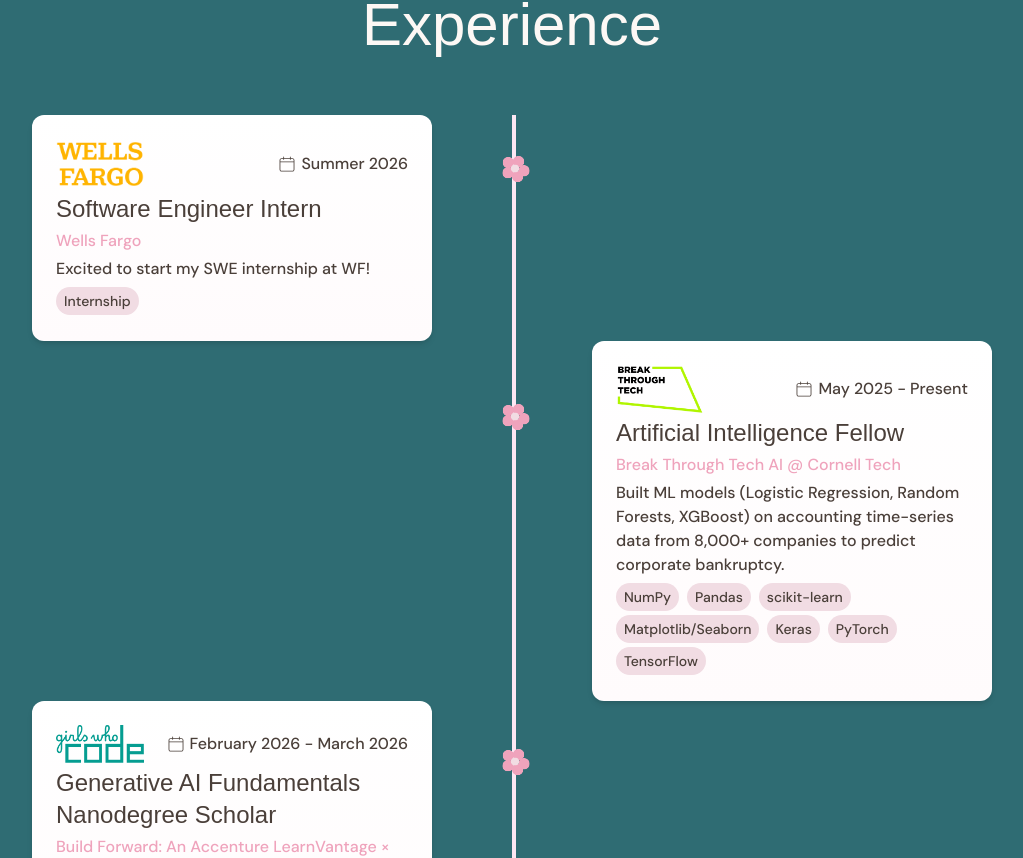
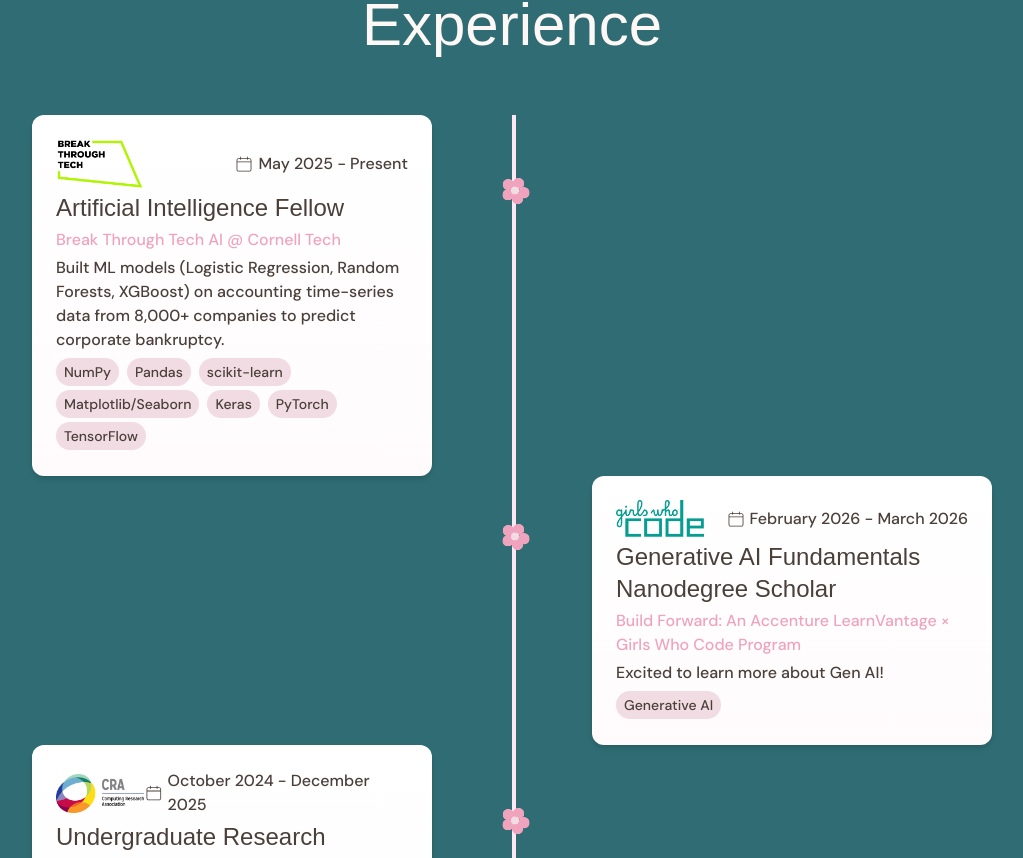
Before and after one commit to kellyma626/kelly-site, a Next.js app: page / in a window 1280 px wide. Shown: the part 978-1836 px from the top of the page, without its empty margins (128-1151 px from the left). Built offline with nearby package versions, Linux system fonts and the light colour scheme; a web font is replaced by a local one.

Commit message:
remove exp

```diff
--- a/data/Experience.ts
+++ b/data/Experience.ts
@@ -1,12 +1,4 @@
 export const exp = [
-  {
-    img: "/wf-logo9.png",
-    date: "Summer 2026",
-    role: "Software Engineer Intern",
-    company: "Wells Fargo",
-    description: "Excited to start my SWE internship at WF!",
-    tech: ["Internship"],
-  },
   {
     img: "/btt-logo.png",
     date: "May 2025 - Present",
```
